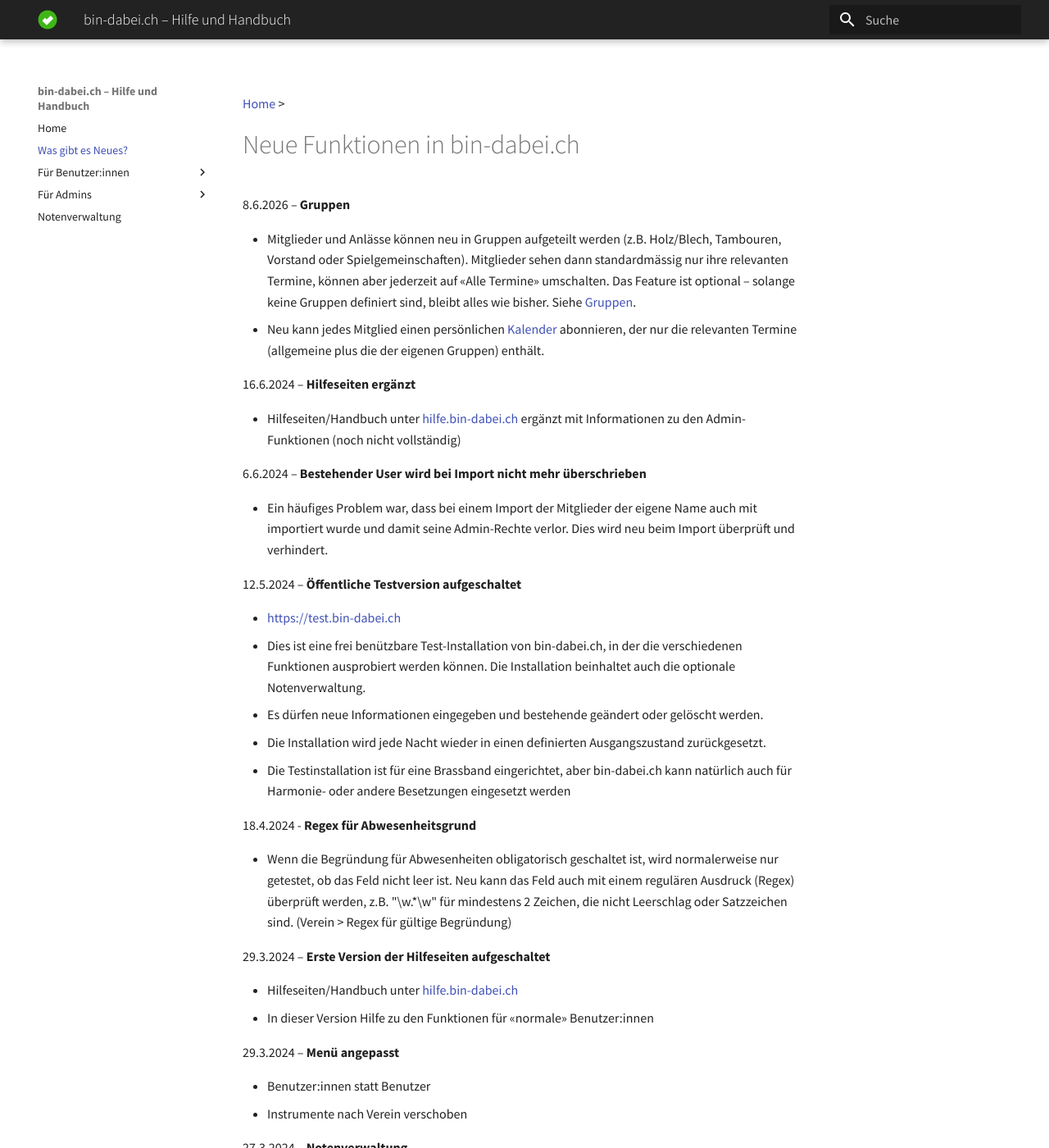
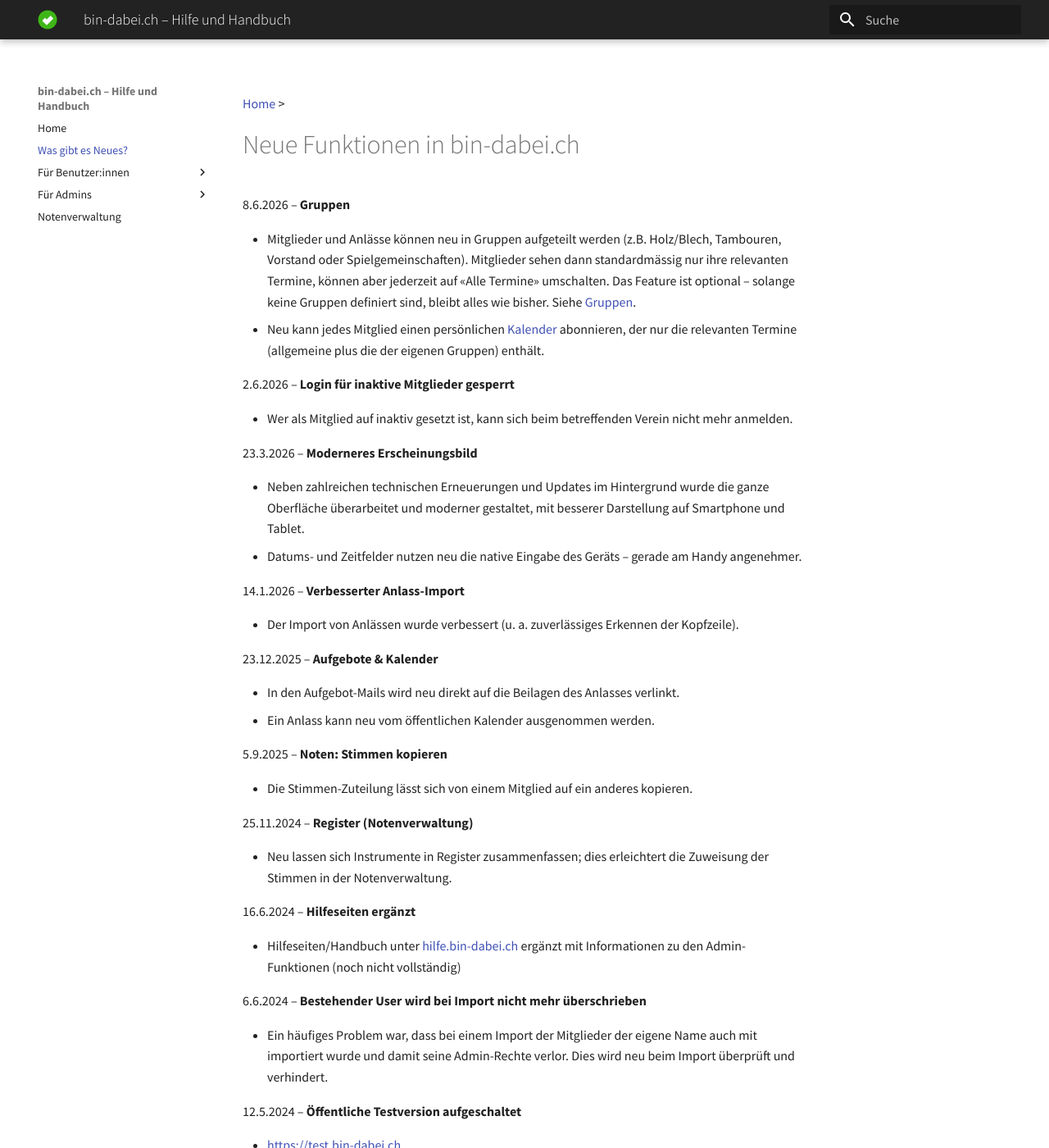
Before and after one commit to ritterg/bin-dabei-dokumentation, an MkDocs documentation site: the page built from docs/changelog.md, in a window 1280 px wide and 1400 px high. Shown: the whole window at 82% size. Built offline with MkDocs 1.6.1 and Material for MkDocs 9.7.7, drawn with Linux system fonts in a browser that asks for light colours; some web fonts are replaced.

Commit message:
Fill changelog gap with 2024-2026 feature entries
Co-Authored-By: Claude Opus 4.8 <noreply@anthropic.com>

```diff
--- a/docs/changelog.md
+++ b/docs/changelog.md
@@ -6,6 +6,32 @@
 
 - Mitglieder und Anlässe können neu in Gruppen aufgeteilt werden (z.B. Holz/Blech, Tambouren, Vorstand oder Spielgemeinschaften). Mitglieder sehen dann standardmässig nur ihre relevanten Termine, können aber jederzeit auf «Alle Termine» umschalten. Das Feature ist optional – solange keine Gruppen definiert sind, bleibt alles wie bisher. Siehe [Gruppen](/admin/gruppen).
 - Neu kann jedes Mitglied einen persönlichen [Kalender](/user/kalenderabo) abonnieren, der nur die relevanten Termine (allgemeine plus die der eigenen Gruppen) enthält.
+
+2.6.2026 – **Login für inaktive Mitglieder gesperrt**
+
+- Wer als Mitglied auf inaktiv gesetzt ist, kann sich beim betreffenden Verein nicht mehr anmelden.
+
+23.3.2026 – **Moderneres Erscheinungsbild**
+
+- Neben zahlreichen technischen Erneuerungen und Updates im Hintergrund wurde die ganze Oberfläche überarbeitet und moderner gestaltet, mit besserer Darstellung auf Smartphone und Tablet.
+- Datums- und Zeitfelder nutzen neu die native Eingabe des Geräts – gerade am Handy angenehmer.
+
+14.1.2026 – **Verbesserter Anlass-Import**
+
+- Der Import von Anlässen wurde verbessert (u. a. zuverlässiges Erkennen der Kopfzeile).
+
+23.12.2025 – **Aufgebote & Kalender**
+
+- In den Aufgebot-Mails wird neu direkt auf die Beilagen des Anlasses verlinkt.
+- Ein Anlass kann neu vom öffentlichen Kalender ausgenommen werden.
+
+5.9.2025 – **Noten: Stimmen kopieren**
+
+- Die Stimmen-Zuteilung lässt sich von einem Mitglied auf ein anderes kopieren.
+
+25.11.2024 – **Register (Notenverwaltung)**
+
+- Neu lassen sich Instrumente in Register zusammenfassen; dies erleichtert die Zuweisung der Stimmen in der Notenverwaltung.
 
 16.6.2024 – **Hilfeseiten ergänzt**
 
```
